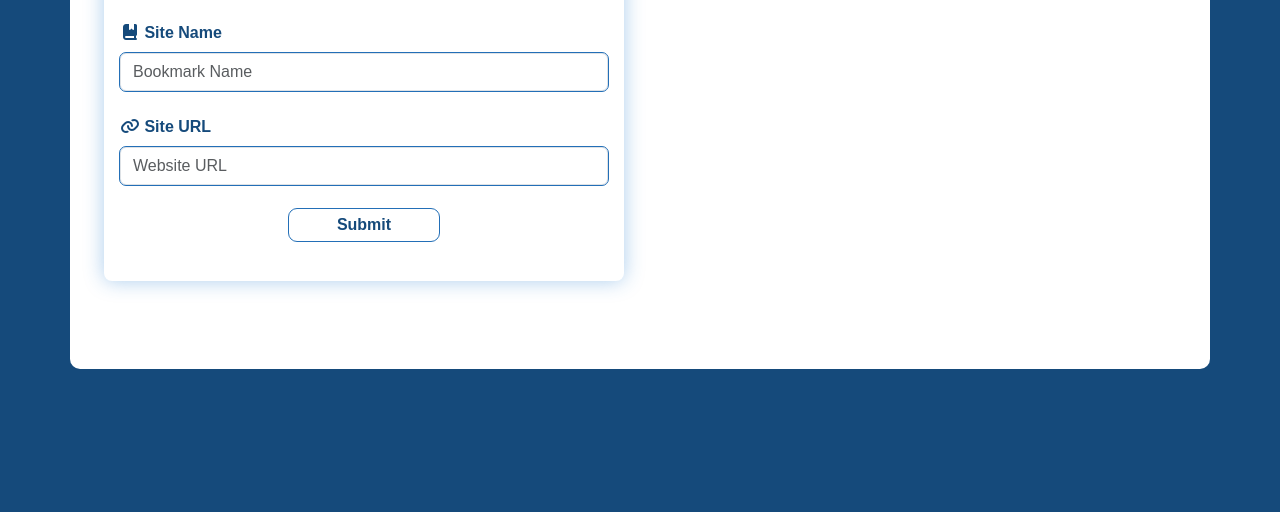
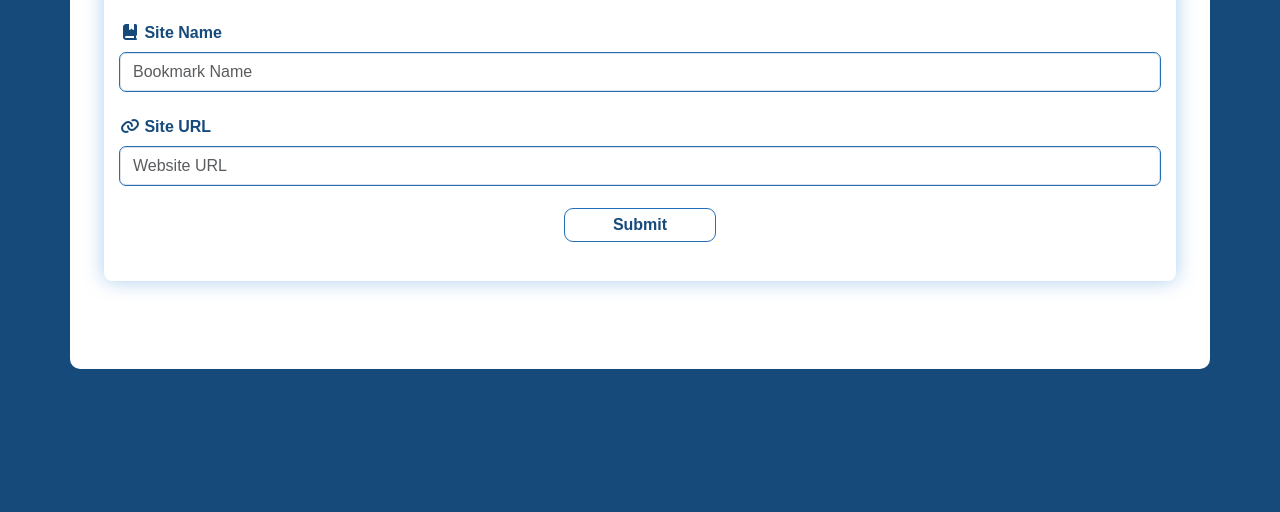
Before and after one commit to aya81095/Bookmark, a plain HTML site: page index.html in a window 1280 px wide. Shown: the part 288-800 px from the top of the page. Drawn offline with Linux system fonts and the light colour scheme; some packages are replaced by stand-ins of ours; a script that the page names is missing; a web font is replaced by a local one.

Commit message:
change in style

```diff
--- a/index.html
+++ b/index.html
@@ -28,8 +28,8 @@
   <body>
     <div class="container body-font py-5">
       <div class="row">
-        <div class="col-lg-6 p-3 mb-4 pt-lg-2 mt-lg-5">
-          <div class="form-container bg-white p-3 rounded-3">
+        <div class="col-lg-6 p-3 mb-4 pt-lg-2 mt-lg-5" id="form-container">
+          <div class="form-container bg-white p-3 rounded-3" id="form">
             <h1 class="text-center head-font my-4">Bookmarker</h1>
             <div
               class="title text-center d-flex justify-content-center align-items-center"
--- a/js/main.js
+++ b/js/main.js
@@ -2,10 +2,12 @@
 var siteNameInput = document.getElementById("name");
 var siteUrlInput = document.getElementById("url");
 var bookmarksContainer = document.getElementById("bookmarks-container");
+var formContainer = document.getElementById("form-container");
 
 // ^  vars
 var bookMarksList = JSON.parse(localStorage.getItem("bookMarksList")) || [];
 displayAllBookmarks();
+changeStyle();
 
 // ! regexs
 var nameRegex = /^[A-Za-z0-9 ]{3,}$/;
@@ -37,6 +39,7 @@ function addBookmark() {
       text: "Site name must contain at least 3 characters & Site URL must be a valid one",
     });
   }
+  changeStyle();
 }
 
 function displayBookmark(index) {
@@ -75,6 +78,7 @@ function deleteBookmark(index) {
   localStorage.setItem("bookMarksList", JSON.stringify(bookMarksList));
   bookmarksContainer.innerHTML = "";
   displayAllBookmarks();
+  changeStyle();
 }
 function validate(regex, input) {
   if (regex.test(input.value)) {
@@ -93,3 +97,13 @@ function clearForm() {
   siteNameInput.classList.remove("is-valid");
   siteUrlInput.classList.remove("is-valid");
 }
+
+function changeStyle() {
+  if (bookMarksList.length === 0) {
+    formContainer.classList.remove("col-lg-6");
+    formContainer.classList.add("col-12");
+  } else {
+    formContainer.classList.add("col-lg-6");
+    formContainer.classList.remove("col-12");
+  }
+}
```
